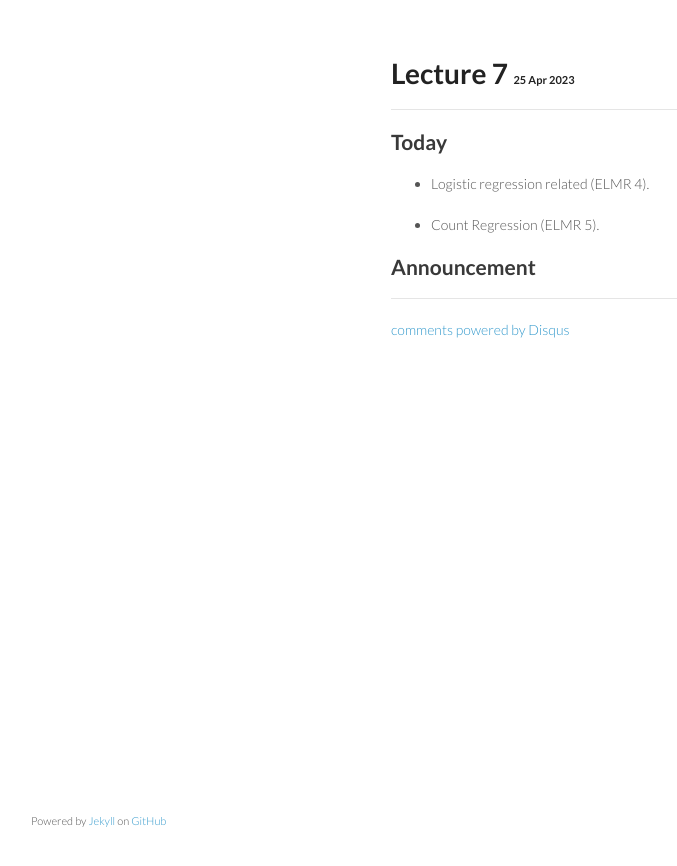
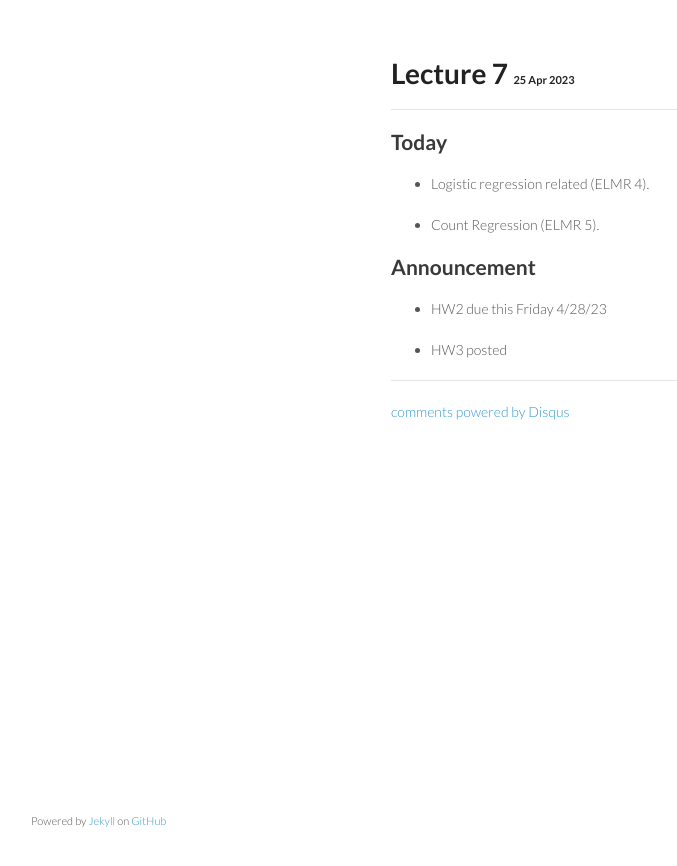
Before and after one commit to ucla-biostat-200c/2023spring, a Jekyll site: the page built from _posts/2023-04-25-week4-day1.md, in a window 1280 px wide. Shown: the top 866 px of the page, without its empty margins (179-856 px from the left). Built offline with Jekyll 4.4.1, drawn with Linux system fonts in a browser that asks for light colours; comment, search, counter and statistics services are not loaded.

Commit message:
update hw2/3 ann

```diff
--- a/_posts/2023-04-25-week4-day1.md
+++ b/_posts/2023-04-25-week4-day1.md
@@ -11,3 +11,7 @@ category: biostat200Cspring2023
 * Count Regression (ELMR 5).
 
 ## Announcement
+
+* HW2 due this Friday 4/28/23
+
+* HW3 posted
```
